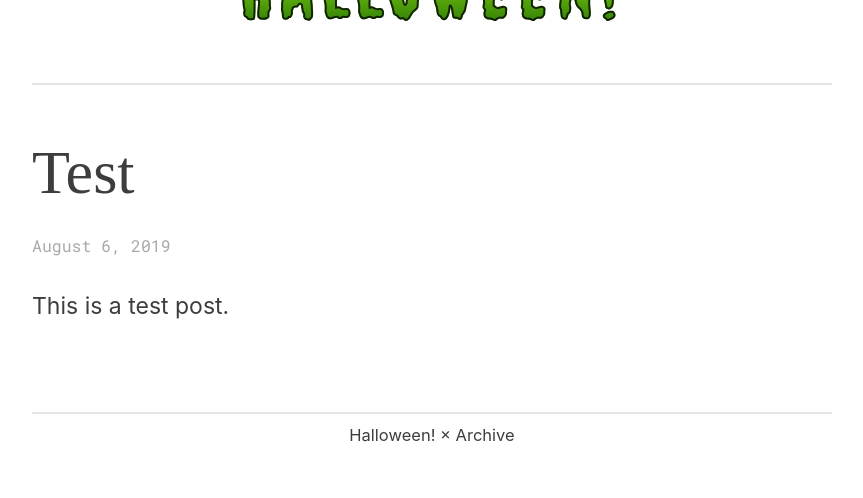
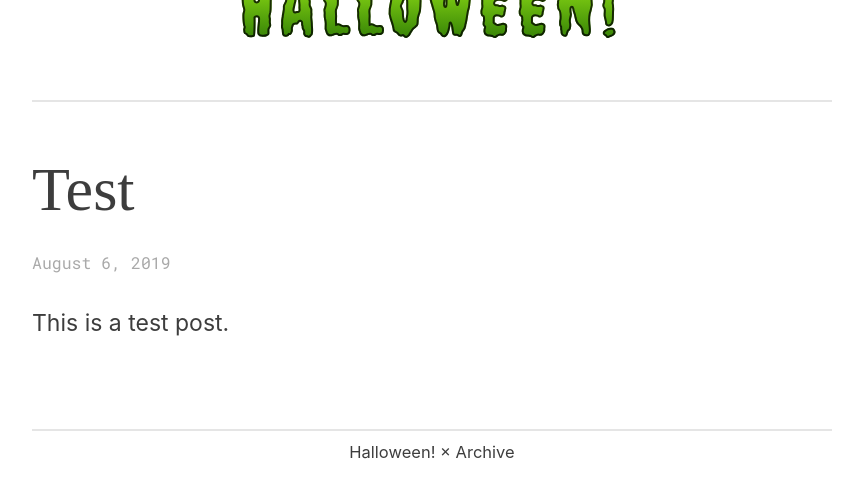
Before and after one commit to lmw13/lmw13, a Jekyll site: the page built from index.html, in a window 1280 px wide. Shown: the top 498 px of the page, without its empty margins (208-1071 px from the left). Built offline with Jekyll 4.4.1, drawn with Linux system fonts in a browser that asks for light colours; some web fonts are replaced; the list of posts is cut into pages by our own code.

Commit message:
Update style.css

```diff
--- a/css/style.css
+++ b/css/style.css
@@ -8,7 +8,7 @@ html { font-family: 'Inter', sans-serif; }
 
 body {
 	background: #FFFFFF;
-	margin: 1em auto;
+	margin: 40px auto;
 	max-width: 800px;
 	line-height: 1.66;
 	font-family: 'Inter', -apple-system, BlinkMacSystemFont, Segoe UI, Helvetica, Arial, sans-serif, Apple Color Emoji, Segoe UI Emoji, Segoe UI Symbol;
```
